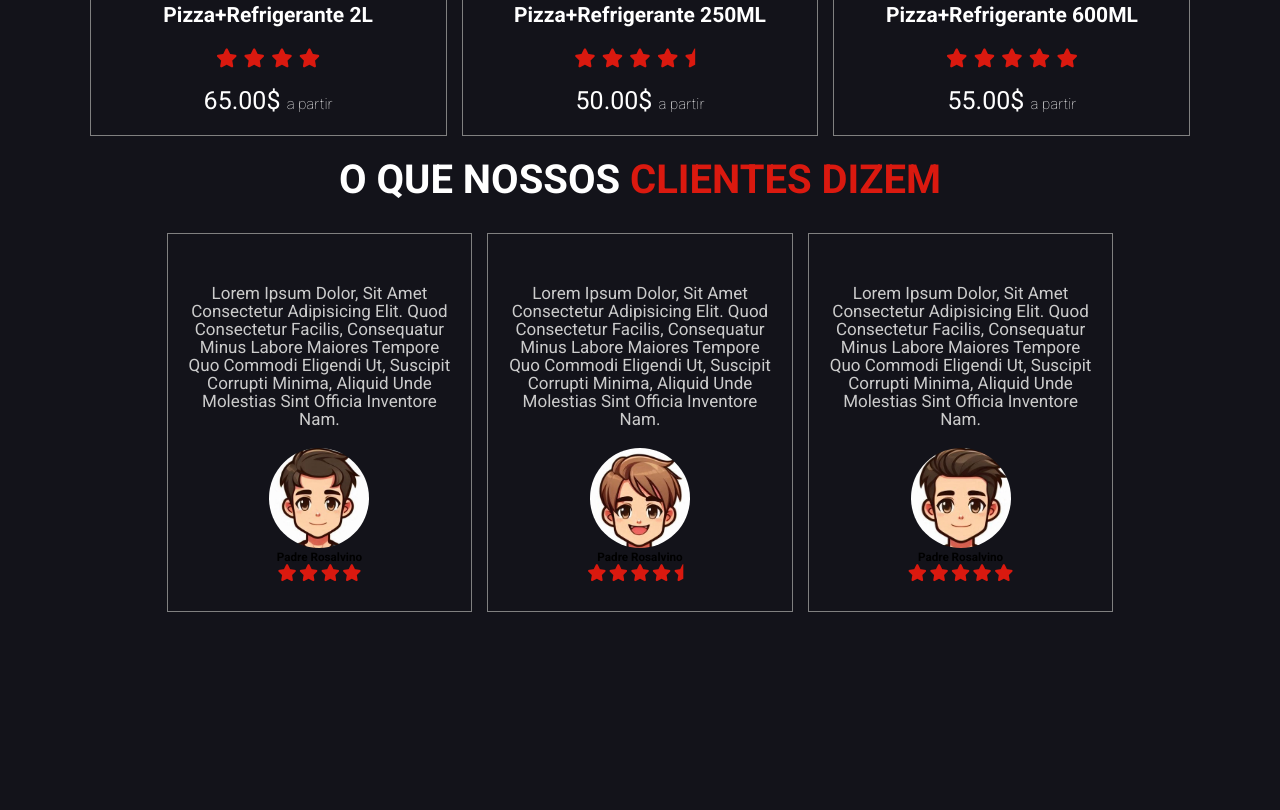
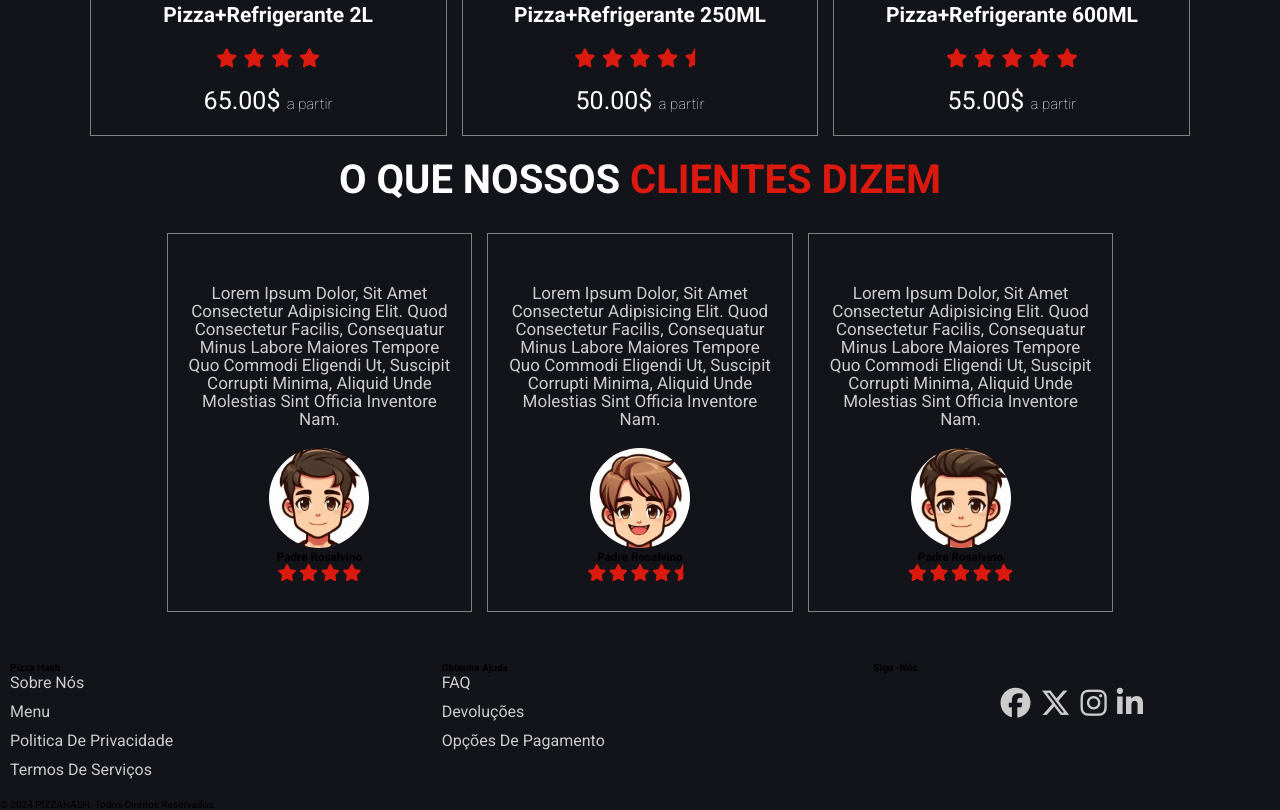
Before and after one commit to EuclidesLeo2007/PIZZA-HASH, a plain HTML site: page pizzaria-hash.html in a window 1280 px wide. Shown: the part 2803-3613 px from the top of the page. Before the commit the page ends 3455 px from the top, so only its background shows below. Drawn offline with Linux system fonts and the light colour scheme.

Commit message:
pizza hash

```diff
--- a/pizzaria-hash.css
+++ b/pizzaria-hash.css
@@ -179,7 +179,7 @@ header {
     /*ocupa toda a largura*/
     height: 100%;
     /* ocupa toda altura*/
-     background-color: rgba(0, 0,0, 0.5);
+    background-color: rgba(0, 0, 0, 0.5);
     z-index: 1;
 
 }
@@ -198,33 +198,40 @@ header {
 }
 
 section {
-    padding: 2rem 7%; /*gerante espaçamento interno nas sessões (responsividade)*/
+    padding: 2rem 7%;
+    /*gerante espaçamento interno nas sessões (responsividade)*/
 }
 
 .heading {
     text-align: center;
     color: #fff;
-    text-transform: uppercase;/*textu em caixa alta*/
-    padding-bottom: 3rem; /*espaçamento inferior em ao titulo*/
-    font-size: 4rem; /*40px*/
+    text-transform: uppercase;
+    /*textu em caixa alta*/
+    padding-bottom: 3rem;
+    /*espaçamento inferior em ao titulo*/
+    font-size: 4rem;
+    /*40px*/
 
 }
 
-.heading span{
+.heading span {
     color: var(--main-color);
-    text-transform: uppercase; /* texto caixa alta*/
+    text-transform: uppercase;
+    /* texto caixa alta*/
 
 }
 
 .btn {
 
     margin-top: 1rem;
-    padding: 0.9rem 3rem; /*preechimento superior e inferior*/
-    font-size:  1.7rem;
+    padding: 0.9rem 3rem;
+    /*preechimento superior e inferior*/
+    font-size: 1.7rem;
     color: #fff;
     background: var(--main-color);
     cursor: pointer;
-    display: inline-block; /* deixando a formatação do botão em formato de (bloco)
+    display: inline-block;
+    /* deixando a formatação do botão em formato de (bloco)
 
     /*https:wwww.w3schools,com/css/tryit,asp?
     filenome=trycss_inline-block */
@@ -232,138 +239,193 @@ section {
 }
 
 .btn:hover {
-    letter-spacing: 0.2rem; /*espaçamento entre as letras ao passar o mauser*/
+    letter-spacing: 0.2rem;
+    /*espaçamento entre as letras ao passar o mauser*/
 
 }
 
 .row {
 
-    display: flex; /* define layou flexivel para  l*/
-    align-items: center;/**/
-    background: var(--bg-card); /* aplica um cor de fundo ao elemento*/
-    flex-wrap: wrap; /*permite que os itens quebrem para a proxima limha se necessário*/
-    border: var(--border); /* aplica um borda ao redor da linha*/
+    display: flex;
+    /* define layou flexivel para  l*/
+    align-items: center;
+    /**/
+    background: var(--bg-card);
+    /* aplica um cor de fundo ao elemento*/
+    flex-wrap: wrap;
+    /*permite que os itens quebrem para a proxima limha se necessário*/
+    border: var(--border);
+    /* aplica um borda ao redor da linha*/
 
 }
 
 .row .image {
-    flex: 1 1 45rem; /* define o tamnho flexivel do elemento: base 45rem, podeno creser ou encolher, ou seja
+    flex: 1 1 45rem;
+    /* define o tamnho flexivel do elemento: base 45rem, podeno creser ou encolher, ou seja
     faz com que passa ser adaptável para telas grande ou pequenas*/
 }
+
 .row .image img {
-    width: 100%; /*faz com que a imagem ocupe toda a largura do container (.image)*/
+    width: 100%;
+    /*faz com que a imagem ocupe toda a largura do container (.image)*/
 
 }
-.row .content{
-    flex: 1 1 45rem; /*define o tamanho flexivel do conteúdo: base 45rem, poderá crescer ou diminuir*/
+
+.row .content {
+    flex: 1 1 45rem;
+    /*define o tamanho flexivel do conteúdo: base 45rem, poderá crescer ou diminuir*/
     padding: 2rem;
 }
 
 .row .content h3 {
-    font-size:  3rem; /* define o tamanho da fonte para o subtitulo*/
-    color: #fff;/*cor da letra*/
-    padding: 1rem; /* adiciona espaçamento interno vertical ao texto e as laterais zeradas*/
-    line-height: 1,8rem;/* define o espaçamento entre limhas de um texto */
+    font-size: 3rem;
+    /* define o tamanho da fonte para o subtitulo*/
+    color: #fff;
+    /*cor da letra*/
+    padding: 1rem;
+    /* adiciona espaçamento interno vertical ao texto e as laterais zeradas*/
+    line-height: 1, 8rem;
+    /* define o espaçamento entre limhas de um texto */
 }
 
 .container {
-    display: grid; /*Organiza os elementos internos em um layout de grade*/
+    display: grid;
+    /*Organiza os elementos internos em um layout de grade*/
     grid-template-columns: repeat(auto-fit, minmax(30rem, 1fr));
     /*Cria colunas flexíveis com largura mínima de 30rem e maxíma proporcional*/
-    gap: 1.5rem; /*Define o espaço espeçamento entre os itens da grade*/
+    gap: 1.5rem;
+    /*Define o espaço espeçamento entre os itens da grade*/
 }
 
 .container .box {
-    padding: 5rem; /*Adiciona espaçamento interno ao redor do conteudo da caixa*/
-    text-align: center; /*Centraliza o texto horizontalmente*/
-    border: var(--border); /*Aplicando uma borda ao redor da caixa*/
-    background: var(--bg-card); /*Defina a cor de fundo da caixa*/
+    padding: 5rem;
+    /*Adiciona espaçamento interno ao redor do conteudo da caixa*/
+    text-align: center;
+    /*Centraliza o texto horizontalmente*/
+    border: var(--border);
+    /*Aplicando uma borda ao redor da caixa*/
+    background: var(--bg-card);
+    /*Defina a cor de fundo da caixa*/
 }
 
 .container .box img {
-    height: 18rem; /*Define a altura da imagem*/
-    border-radius: 100%; /*Tornar a imagem circular*/
+    height: 18rem;
+    /*Define a altura da imagem*/
+    border-radius: 100%;
+    /*Tornar a imagem circular*/
 }
 
 .container .box h2 {
-    color: #fff; /*aplica a cor brnaco ao titulo*/
-    font-size: 2rem; /*define o tamanho da fonte do titulo*/
-    padding: 1rem 0; /*Adiciona espaçamento vertical ao titulo*/
+    color: #fff;
+    /*aplica a cor brnaco ao titulo*/
+    font-size: 2rem;
+    /*define o tamanho da fonte do titulo*/
+    padding: 1rem 0;
+    /*Adiciona espaçamento vertical ao titulo*/
 }
 
 .container .box .price {
-    font-size:2.5rem; /*define o tamanho da fonte do preço*/
-    padding: 0.5rem 0; /*adiciona espaçamento vertical ao preço*/
-    color: #fff; /*Define a cor brana para o preço*/
+    font-size: 2.5rem;
+    /*define o tamanho da fonte do preço*/
+    padding: 0.5rem 0;
+    /*adiciona espaçamento vertical ao preço*/
+    color: #fff;
+    /*Define a cor brana para o preço*/
 }
 
 .container .box .price span {
-    font-size: 1.5rem; /*define o tamanho da fonte para o preço original*/
-    text-decoration: line-through; /*aplica uma linha para indicar o preço riscado*/
-    font-weight: lighter; /*aplica um peso de fonte mais fino*/
+    font-size: 1.5rem;
+    /*define o tamanho da fonte para o preço original*/
+    text-decoration: line-through;
+    /*aplica uma linha para indicar o preço riscado*/
+    font-weight: lighter;
+    /*aplica um peso de fonte mais fino*/
 }
 
 .container .box:hover {
     background: #fff;
 }
 
-.container .box:hover>*{
-color: black;
+.container .box:hover>* {
+    color: black;
 }
 
 /* PROMOÇÕES */
 
 /* estilizando a DIV pai */
 .products .box-container {
-    display: grid; /*organiza os elementos em uma grade*/
-    grid-template-columns: repeat(auto-fit, minmax(30rem, 1fr)); /*cria colunas flexiveis com largura minima de 30rem e maxima proporcional*/
-    gap: 1.5rem; /*define o espçamento entre os itens da grade*/
+    display: grid;
+    /*organiza os elementos em uma grade*/
+    grid-template-columns: repeat(auto-fit, minmax(30rem, 1fr));
+    /*cria colunas flexiveis com largura minima de 30rem e maxima proporcional*/
+    gap: 1.5rem;
+    /*define o espçamento entre os itens da grade*/
 }
 
 /* estilizando os box (as caixas) */
 .box-container .box {
-    text-align: center; /*centraliza os textos*/
-    border: var(--border); /*aplica uma borda ao redor da caixa*/
-    padding: 2rem; /*adiciona espaçamento interno nas caixas*/
+    text-align: center;
+    /*centraliza os textos*/
+    border: var(--border);
+    /*aplica uma borda ao redor da caixa*/
+    padding: 2rem;
+    /*adiciona espaçamento interno nas caixas*/
 }
 
 
 
 /* estilizando os icons */
 .icons a i {
-    height: 3rem; /*define a altura dos icones*/
-    width: 3rem; /*largura dos icones*/
-    line-height: 3rem; /*distancia dos conteúdos/altura da linha*/
-    font-size: 1.7rem; /*define o tamanho da fonte para os icones*/
-    border: var(--border); /*aplica uma borda ao redor dos icones*/
-    color: #fff; /*define a cor branca para os icones*/
-    margin: 0.3rem; /*adiciona espaçamento entre os icones*/
+    height: 3rem;
+    /*define a altura dos icones*/
+    width: 3rem;
+    /*largura dos icones*/
+    line-height: 3rem;
+    /*distancia dos conteúdos/altura da linha*/
+    font-size: 1.7rem;
+    /*define o tamanho da fonte para os icones*/
+    border: var(--border);
+    /*aplica uma borda ao redor dos icones*/
+    color: #fff;
+    /*define a cor branca para os icones*/
+    margin: 0.3rem;
+    /*adiciona espaçamento entre os icones*/
 }
 
 .icons a i:hover {
-    background: var(--main-color); /*altere o fundo dos icones para a cor principal*/
+    background: var(--main-color);
+    /*altere o fundo dos icones para a cor principal*/
 }
 
 .box .image {
-    padding: 2.5rem 0; /*adiciona espaçamento vertical*/
+    padding: 2.5rem 0;
+    /*adiciona espaçamento vertical*/
 }
+
 .box .image img {
-    height: 25rem /*altura das imagens*/;
+    height: 25rem
+        /*altura das imagens*/
+    ;
 }
 
 /*estilização da caixa "content" */
 .box .content {
-    color: #fff; /*define a cor para o conteudo textual*/
-    font-size: 2.5rem; /*define o tamanho da fonte para o conteudo*/
+    color: #fff;
+    /*define a cor para o conteudo textual*/
+    font-size: 2.5rem;
+    /*define o tamanho da fonte para o conteudo*/
 }
 
 .box .content .stars {
-    padding: 1.5rem; /*adiciona espaçamento ao redor das estrelas*/
+    padding: 1.5rem;
+    /*adiciona espaçamento ao redor das estrelas*/
 }
 
 .box .content .stars i {
-    font-size: 1.9rem; /*tamanho das estrelas*/
-    color: var(--main-color); /*aplica cor principal as estrelas*/
+    font-size: 1.9rem;
+    /*tamanho das estrelas*/
+    color: var(--main-color);
+    /*aplica cor principal as estrelas*/
 }
 
 .box .content .price {
@@ -372,9 +434,12 @@ color: black;
 }
 
 .box .content .price span {
-font-weight: lighter; /*aplica a fonte mais fina para o texto*/
-font-size: 1.5rem; /*define o tamanho da fonte*/
-text-transform: lowercase; /*transforma o texto adicionalpara letras minusculas*/
+    font-weight: lighter;
+    /*aplica a fonte mais fina para o texto*/
+    font-size: 1.5rem;
+    /*define o tamanho da fonte*/
+    text-transform: lowercase;
+    /*transforma o texto adicionalpara letras minusculas*/
 }
 
 .content h3 {
@@ -390,15 +455,17 @@ text-transform: lowercase; /*transforma o texto adicionalpara letras minusculas*
 
 /* aqui estamos alterando a caixa (box) */
 .review .box-container .box {
-    border:var(--border);
-    text-align: center; /*centraliza os textos*/
-    padding: 3rem 2rem; /*adiciona espaçamento interno nas caixas*/
+    border: var(--border);
+    text-align: center;
+    /*centraliza os textos*/
+    padding: 3rem 2rem;
+    /*adiciona espaçamento interno nas caixas*/
 }
 
 /*estilização do paragrafo*/
 .review .box-container .box p {
     font-size: 1.7rem;
-    line-height: 1.8rem ;
+    line-height: 1.8rem;
     color: #ccc;
     padding: 2rem 0;
 }
@@ -412,11 +479,83 @@ text-transform: lowercase; /*transforma o texto adicionalpara letras minusculas*
 
 .user {
     height: 10rem;
-    width:10rem;
+    width: 10rem;
     border-radius: 50%;
     object-fit: cover;
 }
+
 .review .box-container .box .stars i {
     font-size: 1.7rem;
     color: var(--main-color);
 }
+
+/* footer */
+.title-footer {
+    text-align: center;
+    text-transform: uppercase;
+    /*caixa alta = letra maiuscula*/
+    font-size: 2rem;
+    /*20px*/
+    color: #fff;
+    margin-bottom: 1.5rem;
+}
+
+.title-footer span {
+    color: var(--main-color);
+    text-transform: uppercase;
+}
+
+.footer {
+    background: var(--bg);
+    text-align: center;
+    padding: 4rem 0; /*add espaçamento interno vertical ao rodapé*/
+}
+
+.footer .container {
+    display: flex;
+    justify-content: space-between;
+    flex-wrap: wrap;
+    padding: 0 7%; /*add espaçamento interno horizontal usando porcentagem*/
+}
+
+.content-1 {
+    flex: 1 1 25rem; /*define o tamanho flexivel com largura minima de 25rem*/
+    margin: 1rem; /*add espaçamento ao redor do conteudo*/
+}
+
+.content-1 ul {
+    list-style: none;
+    padding: 0; /*remove espaçamento interno padrão*/
+}
+
+.content-1 ul li {
+    margin-bottom: 1rem; /*add espaçamento inferior entre os itens da lista*/
+}
+
+.content-1 ul li a {
+    color: #ccc;
+    text-decoration: none;
+    font-size: 1.6rem;
+}
+
+.content-1 ul li a:hover {
+color: var(--main-color);
+transition: 0.8s;
+}
+
+.social-links {
+    display: flex;
+    justify-content: center;
+    gap: 1rem;
+    margin-top: 1.5rem;
+}
+
+.social-links a i {
+    color: #ccc;
+    font-size: 3rem;
+}
+
+.social-links a i:hover {
+    color: var(--main-color);
+    transition: 0.8s;
+}
--- a/pizzaria-hash.html
+++ b/pizzaria-hash.html
@@ -349,13 +349,86 @@
 
 
             </section>
+        </section>
+    </main>
+
+    <footer>
+        <div class="container">
+            <!-- conteudo 01 -->
+            <div class="content-1">
+                <h4 class="tittle-footer">Pizza <span>Hash</span></h4>
+
+                <ul>
+                    <li>
+                        <a href="">Sobre nós</a>
+                    </li>
+
+                    <li>
+                        <a href="">Menu</a>
+                    </li>
+
+                    <li>
+                        <a href="">Politica de Privacidade</a>
+                    </li>
+
+                    <li>
+                        <a href="">Termos de Serviços</a>
+                    </li>
+                </ul>
+
+            </div>
+            <!-- conteudo 02 -->
+            <div class="content-1">
+                <h4 class="tittle-footer">Obtenha <span>ajuda</span></h4>
+
+                <ul>
+                    <li>
+                        <a href="">FAQ</a>
+                    </li>
+
+                    <li>
+                        <a href="">Devoluções</a>
+                    </li>
+
+                    <li>
+                        <a href="">Opções de Pagamento</a>
+                    </li>
+                </ul>
+            </div>
+
+            <div class="content-1">
+                <h4 class="tittle-footer">Siga <span>-nós</span></h4>
+
+                <div class="social-links">
+                    <a href="">
+                        <i class="fa-brands fa-facebook"></i>
+                    </a>
+
+                    <a href="">
+                        <i class="fa-brands fa-x-twitter"></i>
+                    </a>
+
+                    <a href="">
+                        <i class="fa-brands fa-instagram"></i>
+                    </a>
+
+                    <a href="">
+                        <i class="fa-brands fa-linkedin-in"></i>
+                    </a>
+                </div>
 
 
 
 
 
-        </section>
-    </main>
+
+            </div>
+        </div>
+
+        <div class="footer-bottom">
+            <p>&copy; 2024 PIZZAHASH. Todos Direitos Reservados</p>
+        </div>
+    </footer>
 </body>
 
 </html>
```
